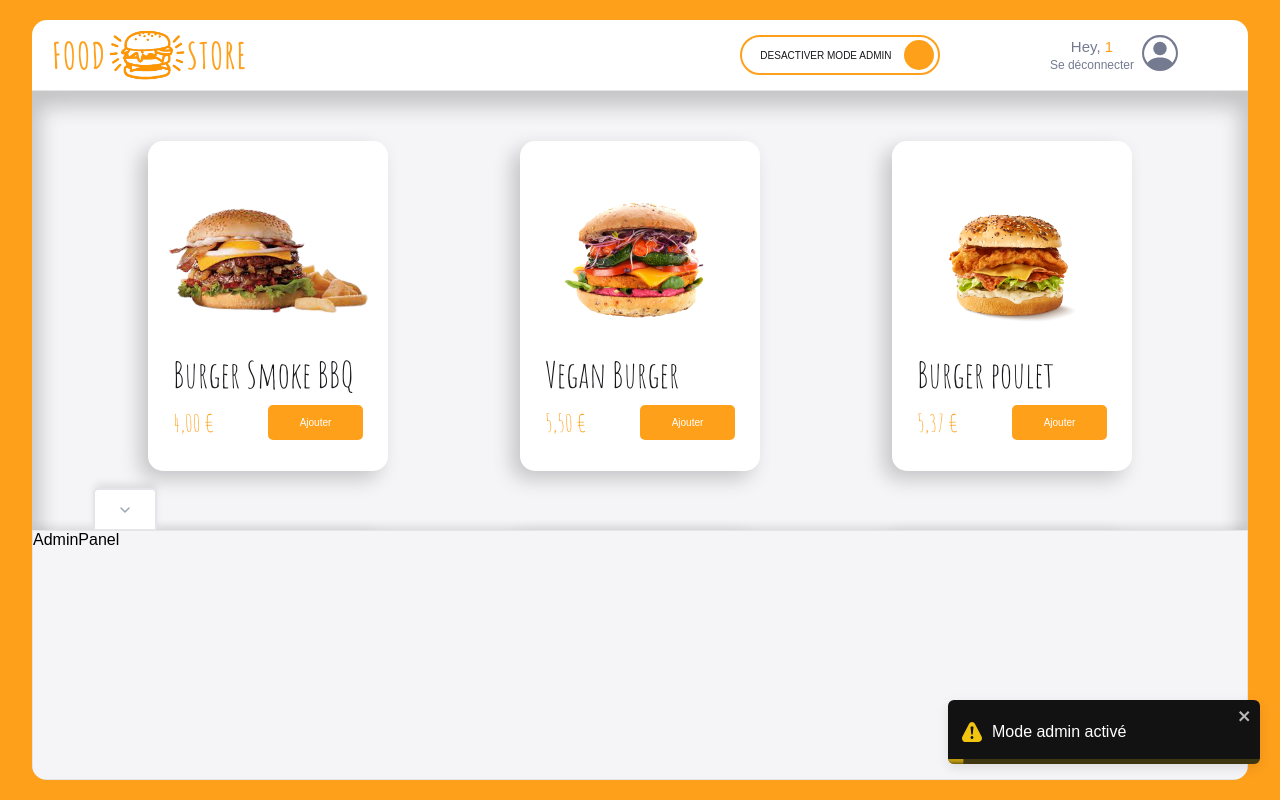
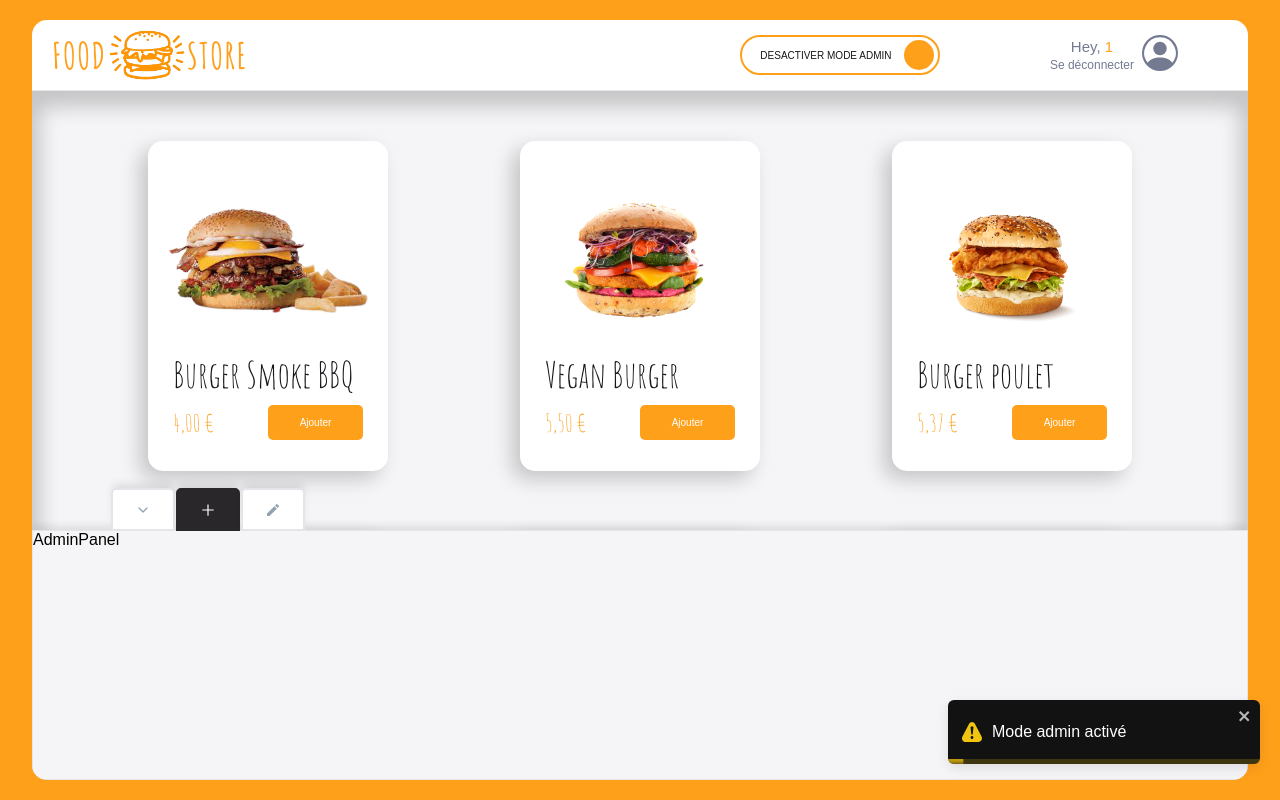
Before and after one commit to romainniamor/food_store, a React (Vite) app: page /order/1 in a window 1280 px wide. Both pictures are taken after a click on the label 839 px from the left and 55 px from the top of the page. Built offline with nearby package versions, Linux system fonts and the light colour scheme; grey boxes are pictures that could not be loaded; the HTML template or start-up script is replaced by a standard one.

Commit message:
✨ F07: ADMIN > Tab > Add label

```diff
--- a/src/components/pages/order/main/admin/AdminTabs.jsx
+++ b/src/components/pages/order/main/admin/AdminTabs.jsx
@@ -3,25 +3,50 @@ import styled from "styled-components";
 import { theme } from "../../../../../theme/index";
 import Tab from "../../../../reusableUi/Tab";
 import { FiChevronDown, FiChevronUp } from "react-icons/fi";
+import { AiOutlinePlus } from "react-icons/ai";
+import { MdModeEditOutline } from "react-icons/md";
 
 export default function AdminTabs({ isCollapsed, setIsCollapsed }) {
+  //state
+  const [isActive, setIsActive] = useState(true);
+
+  //comportements
   const togggleIsCollapsed = () => {
     setIsCollapsed(!isCollapsed);
+  };
+
+  const toggleIsActive = () => {
+    setIsActive(!isActive);
   };
 
   return (
     <AdminTabsStyled>
       <Tab
         icon={isCollapsed ? <FiChevronUp /> : <FiChevronDown />}
-        className={isCollapsed ? "collapsed" : ""}
+        className={isCollapsed ? "active" : ""}
         onClick={togggleIsCollapsed}
+      />
+      <Tab
+        icon={<AiOutlinePlus />}
+        label={"Ajouter un produit"}
+        className={isActive ? "active" : ""}
+        onClick={toggleIsActive}
+      />
+      <Tab
+        icon={<MdModeEditOutline />}
+        label={"Editer un produit"}
+        className={isActive ? "" : "active"}
+        onClick={toggleIsActive}
       />
     </AdminTabsStyled>
   );
 }
 
 const AdminTabsStyled = styled.div`
-  .collapsed {
+  display: flex;
+  gap: 1px;
+  padding: 0 20px;
+  .active {
     background-color: ${theme.colors.background_dark};
     color: ${theme.colors.white};
     border-color: ${theme.colors.background_dark};
```
